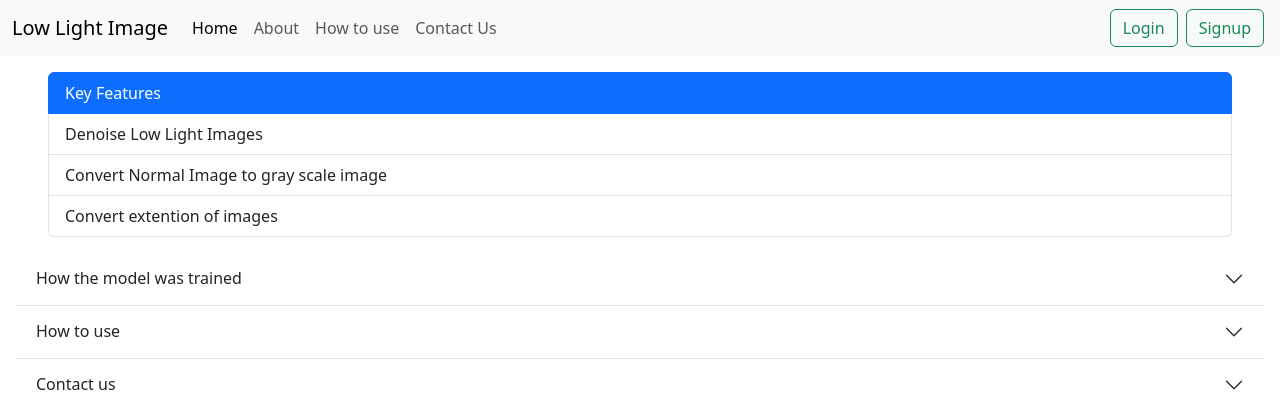
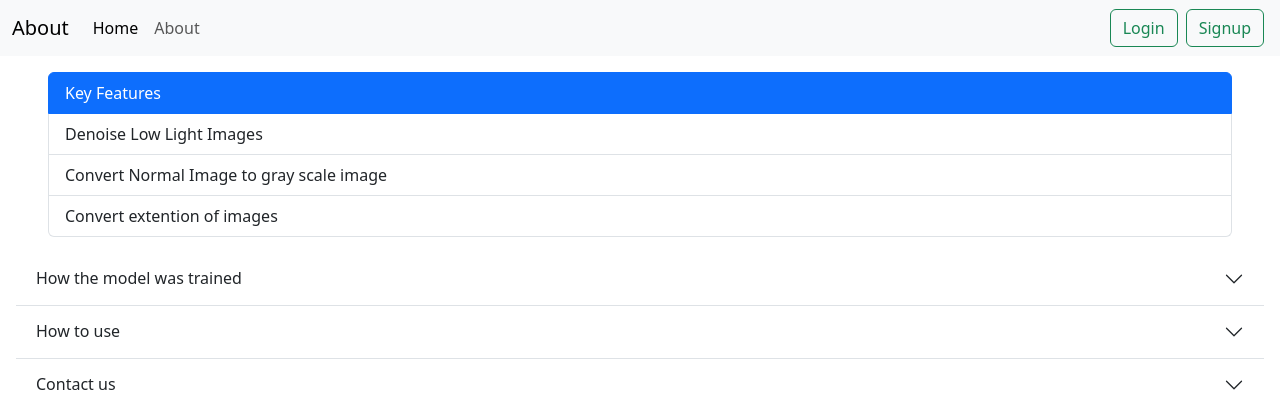
Before and after one commit to sam-0205/Low-Light-Image-denoising, a Flask app: page /about in a window 1280 px wide. Shown: the top 420 px of the page. Run offline with Flask 3, Linux system fonts and the light colour scheme.

Commit message:
Update about.html

```diff
--- a/imageweb/templates/about.html
+++ b/imageweb/templates/about.html
@@ -10,7 +10,7 @@
   <body>
     <nav class="navbar navbar-expand-lg bg-body-tertiary">
       <div class="container-fluid">
-          <a class="navbar-brand" href="/">Low Light Image</a>
+          <a class="navbar-brand" href="/">About</a>
           <button class="navbar-toggler" type="button" data-bs-toggle="collapse"
               data-bs-target="#navbarSupportedContent" aria-controls="navbarSupportedContent" aria-expanded="false"
               aria-label="Toggle navigation">
@@ -24,12 +24,12 @@
                   <li class="nav-item">
                       <a class="nav-link" href="/about">About</a>
                   </li>
-                  <li class="nav-item">
+                  <!-- <li class="nav-item">
                       <a class="nav-link" href="/about">How to use</a>
                   </li>
                   <li class="nav-item">
                       <a class="nav-link" href="/about">Contact Us</a>
-                  </li>
+                  </li> -->
 
               </ul>
               <div class="d-flex" role="search">
```
